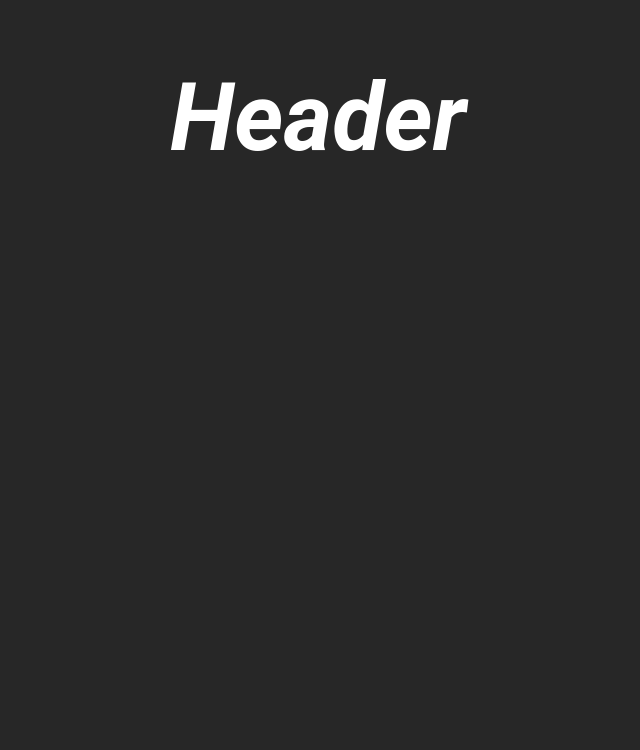
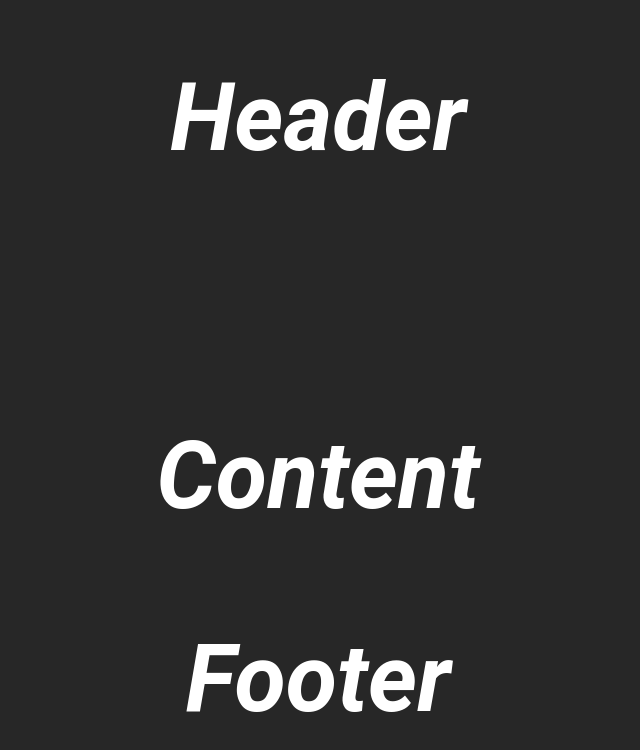
Before and after one commit to UlichIgor/copilot, a React (Create React App) app: page / in a window 1280 px wide. Shown: the top 750 px of the page, without its empty margins (322-962 px from the left). Built offline with nearby package versions, Linux system fonts and the light colour scheme.

Commit message:
components

```diff
--- a/src/App.jsx
+++ b/src/App.jsx
@@ -1,10 +1,14 @@
 import React from 'react';
 import './scss/styles.module.scss';
 import Header from './components/Header/Header.jsx';
+import Content from './components/Content/Content.jsx';
+import Footer from './components/Footer/Footer.jsx';
 function App() {
   return (
     <>
-      <Header/>
+      <Header />
+      <Content />
+      <Footer/>
     </>
   );
 }
--- /dev/null
+++ b/src/components/Content/Content.jsx
@@ -0,0 +1,9 @@
+import React, { Component } from 'react'
+import styles from './Content.module.scss';
+export default class Content extends Component {
+  render() {
+    return (
+      <div className={styles.content}><h2>Content</h2></div>
+    )
+  }
+}
--- /dev/null
+++ b/src/components/Content/Content.module.scss
@@ -0,0 +1,14 @@
+@use'../../scss/var' as vars;
+.content{
+  position: relative;
+  top: 0;
+  left: 0;
+  width: 100%;
+  height: auto;
+  h2{
+    font-style: italic;
+      font-family: vars.$font-family;
+      font-size: vars.$font-size;
+      text-align: center;
+  }
+}
--- /dev/null
+++ b/src/components/Footer/Footer.jsx
@@ -0,0 +1,9 @@
+import React, { Component } from 'react'
+import styles from './Footer.module.scss';
+export default class Footer extends Component {
+  render() {
+    return (
+      <div className={styles.footer}><h3>Footer</h3></div>
+    )
+  }
+}
--- /dev/null
+++ b/src/components/Footer/Footer.module.scss
@@ -0,0 +1,16 @@
+@use'../../scss/var' as vars;
+
+.footer {
+  position: relative;
+  top: 0;
+  left: 0;
+  width: 100%;
+  height: auto;
+
+  h3 {
+    font-style: italic;
+    font-family: vars.$font-family;
+    font-size: vars.$font-size;
+    text-align: center;
+  }
+}
```
